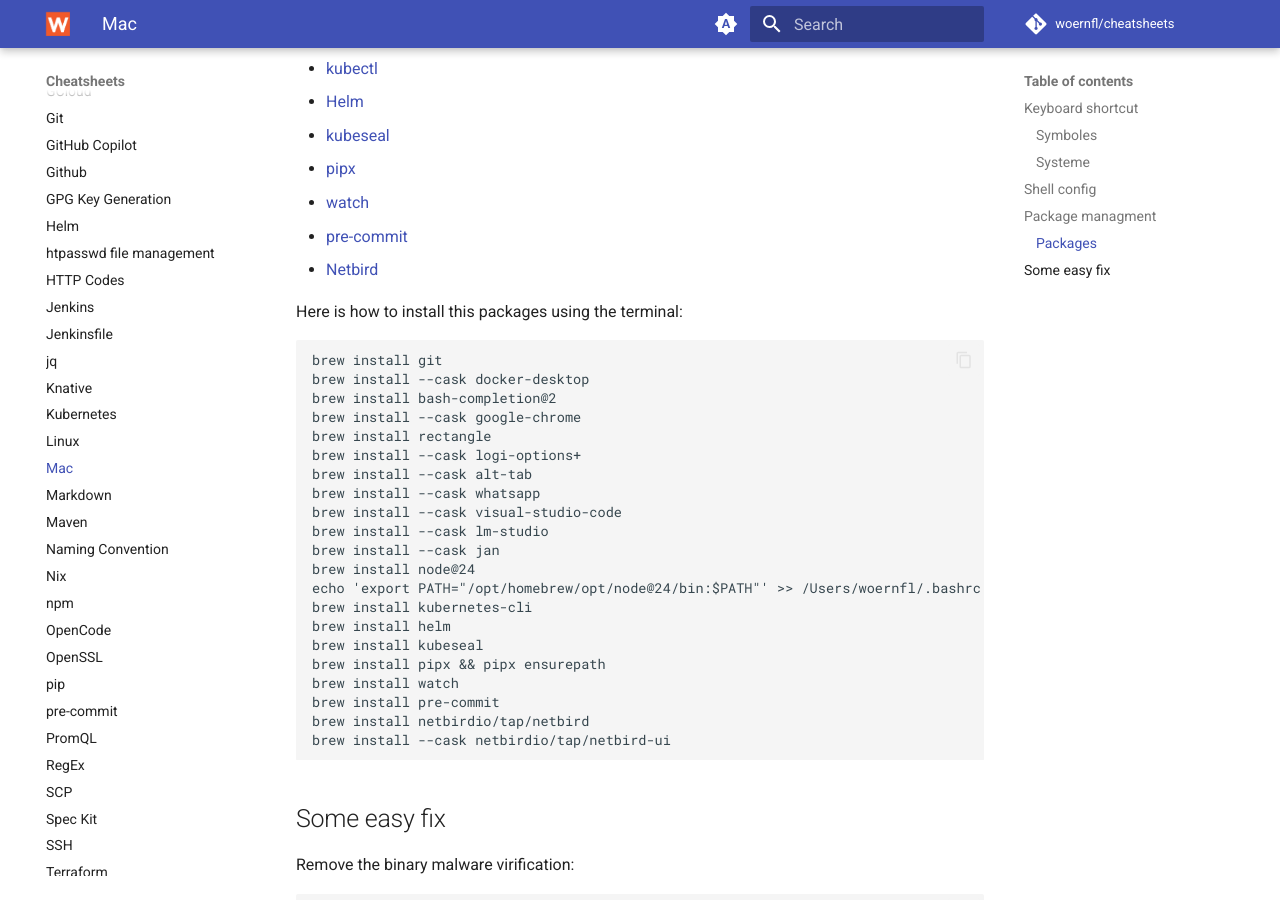
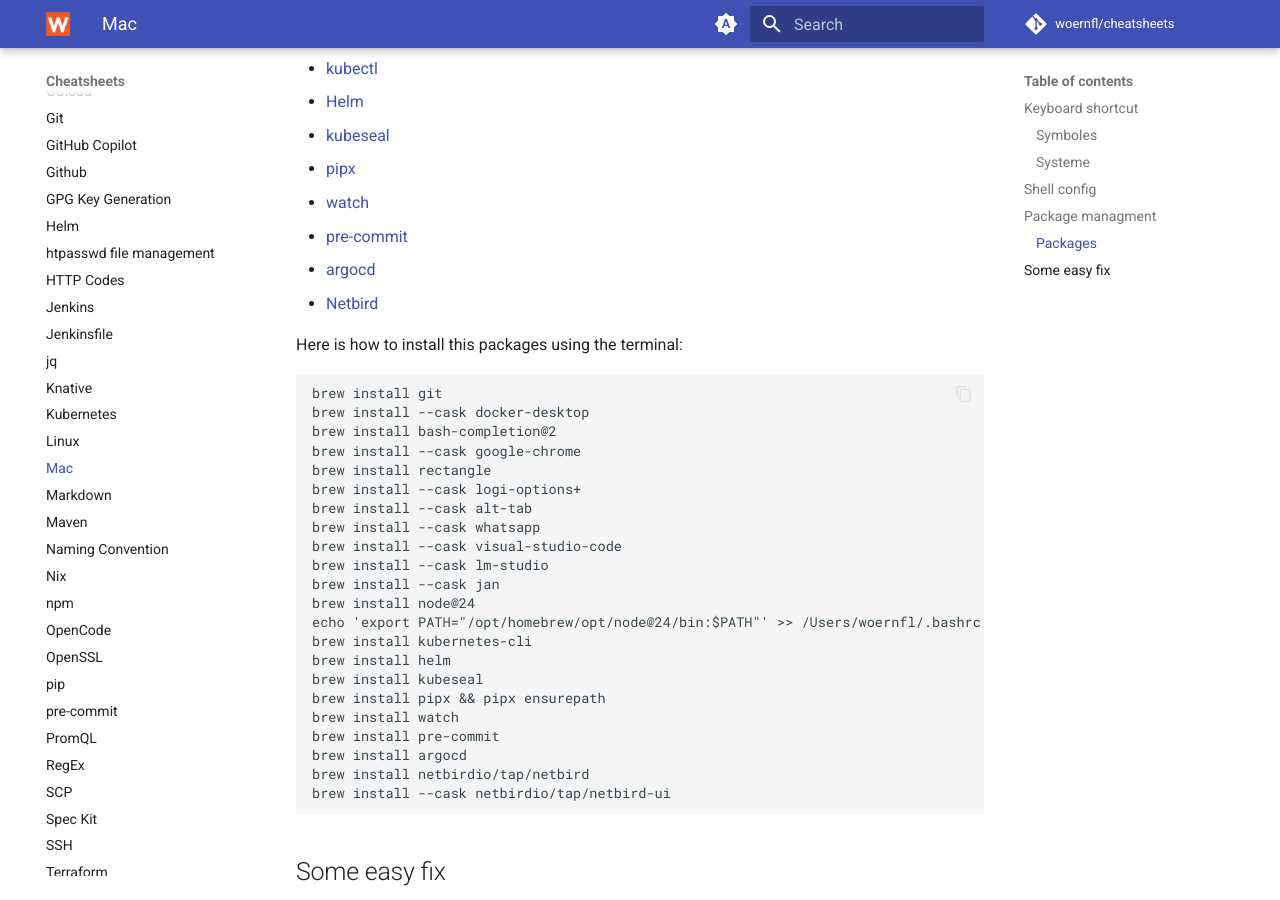
Before and after one commit to woernfl/cheatsheets, an MkDocs documentation site: the page built from docs/mac.md, in a window 1280 px wide and 900 px high, scrolled down 2032 px. Built offline with MkDocs 1.6.1 and Material for MkDocs 9.7.7, drawn with Linux system fonts in a browser that asks for light colours; comment, search, counter and statistics services are not loaded.

Commit message:
Add argocd to installation instructions (#355)

````diff
--- a/docs/mac.md
+++ b/docs/mac.md
@@ -74,6 +74,7 @@
 - [pipx](https://pipx.pypa.io/stable/)
 - [watch](https://gitlab.com/procps-ng/procps)
 - [pre-commit](https://pre-commit.com/)
+- [argocd](https://argoproj.github.io/cd/)
 - [Netbird](https://docs.netbird.io/)
 
 Here is how to install this packages using the terminal:
@@ -98,6 +99,7 @@
 brew install pipx && pipx ensurepath
 brew install watch
 brew install pre-commit
+brew install argocd
 brew install netbirdio/tap/netbird
 brew install --cask netbirdio/tap/netbird-ui
 ```
````
